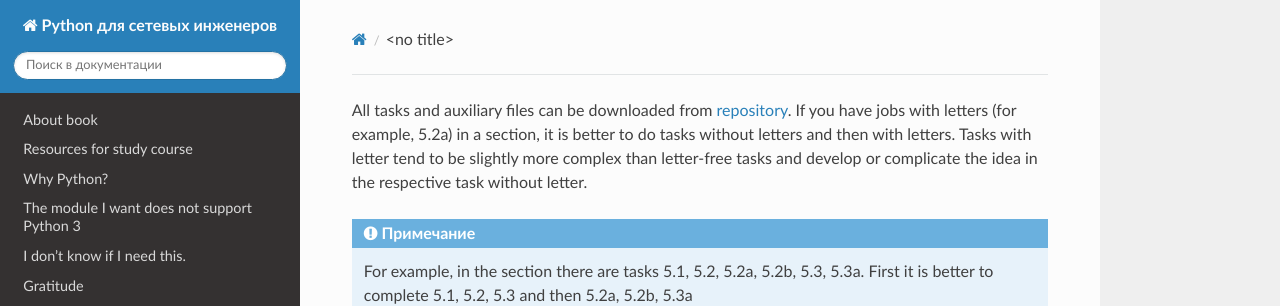
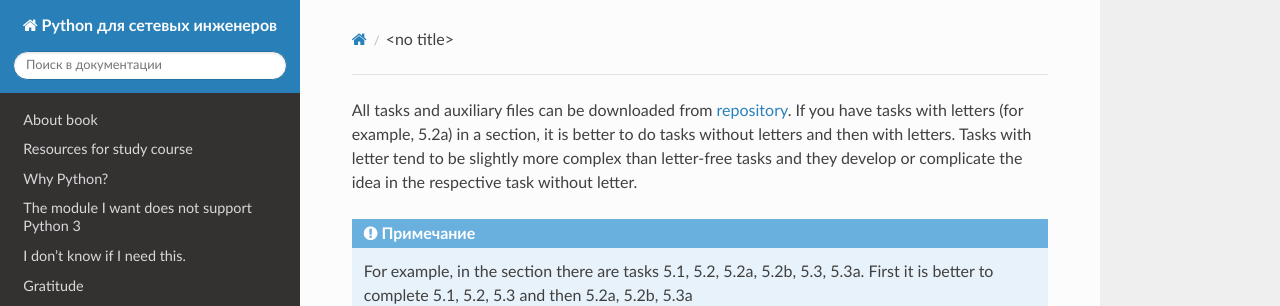
Before and after one commit to Aidar5/nattoeng, a Sphinx documentation site: the page built from docs/source/exercises/exercises_intro.rst, in a window 1280 px wide. Shown: the top 306 px of the page. Built offline with Sphinx 7.4.7 and the Read the Docs theme 2.0.0, drawn with Linux system fonts in a browser that asks for light colours; pages that are not in the unit, such as notebooks, are missing from menus.

Commit message:
Update exercises_intro.rst

```diff
--- a/docs/source/exercises/exercises_intro.rst
+++ b/docs/source/exercises/exercises_intro.rst
@@ -1,6 +1,6 @@
 All tasks and auxiliary files can be downloaded from
 `repository <https://github.com/natenka/pyneng-examples-exercises/>`__.
-If you have jobs with letters (for example, 5.2a) in a section, it is better to do tasks without letters and then with letters. Tasks with letter tend to be slightly more complex than letter-free tasks and develop or complicate the idea in the respective task without letter.
+If you have tasks with letters (for example, 5.2a) in a section, it is better to do tasks without letters and then with letters. Tasks with letter tend to be slightly more complex than letter-free tasks and they develop or complicate the idea in the respective task without letter.
 
 .. note::
     For example, in the section there are tasks 5.1, 5.2, 5.2a, 5.2b, 5.3, 5.3a.
```
